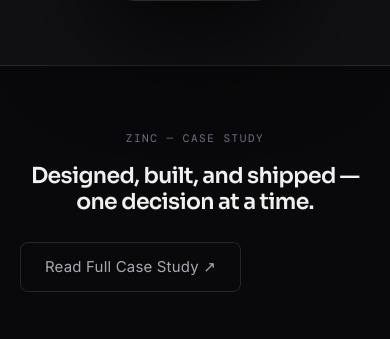
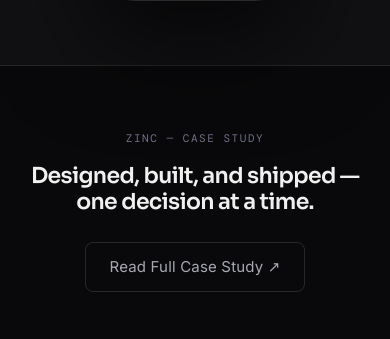
Before and after one commit to Shivamcs50199/shivam-portfolio, a React (Vite) app: page / in a window 390 px wide. Shown: the part 2522-2861 px from the top of the page. Built offline with nearby package versions, Linux system fonts and the light colour scheme.

Commit message:
Portfolio updates

```diff
--- a/src/App.jsx
+++ b/src/App.jsx
@@ -1086,7 +1086,7 @@
           animate={inView ? "visible" : "hidden"}
           style={{
             display: "flex",
-            justifyContent: "space-between",
+            justifyContent: window.innerWidth <= 768 ? "center" : "space-between",
             alignItems: "flex-start",
             marginBottom: "48px",
             flexWrap: "wrap",
@@ -1456,7 +1456,7 @@
           animate={inView ? "visible" : "hidden"}
           style={{
             display: "flex",
-            justifyContent: "space-between",
+            justifyContent: window.innerWidth <= 768 ? "center" : "space-between",
             alignItems: "flex-start",
             marginBottom: "48px",
             flexWrap: "wrap",
```
